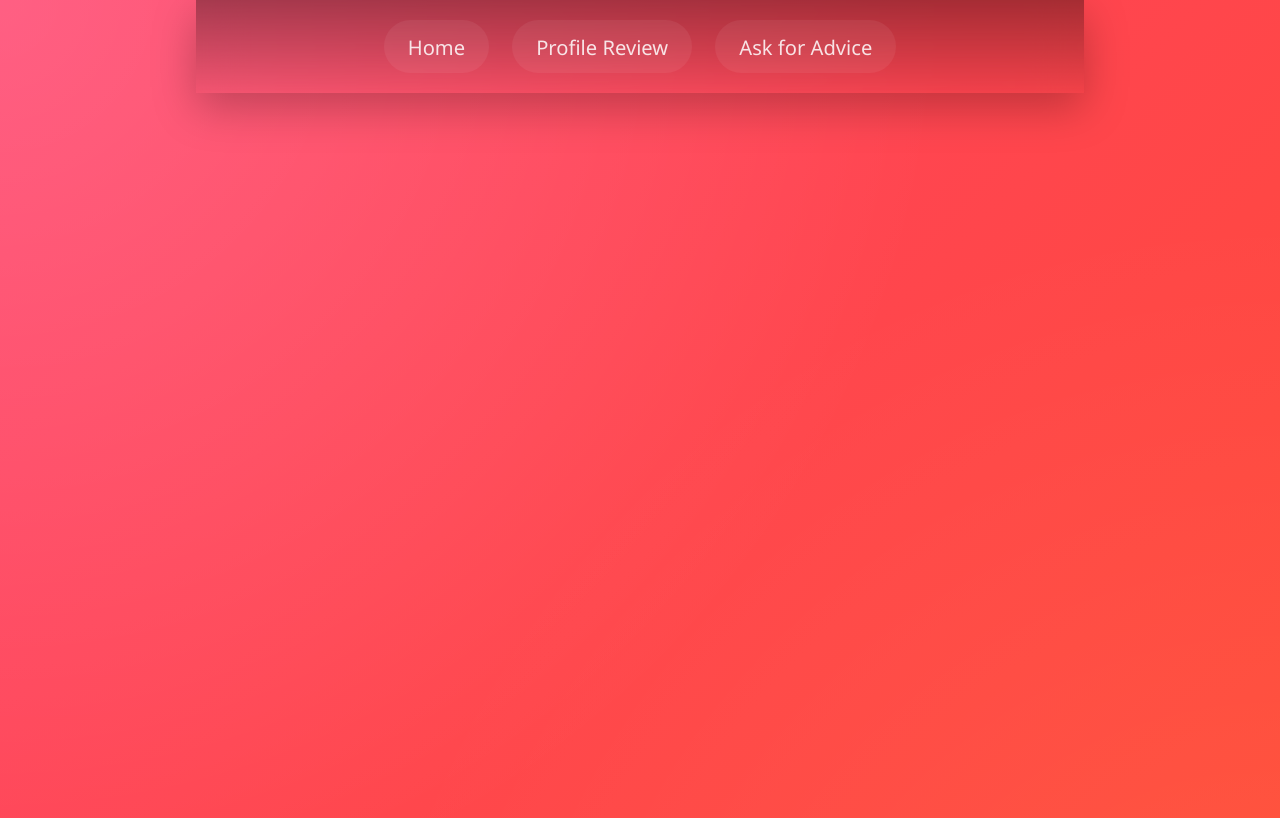
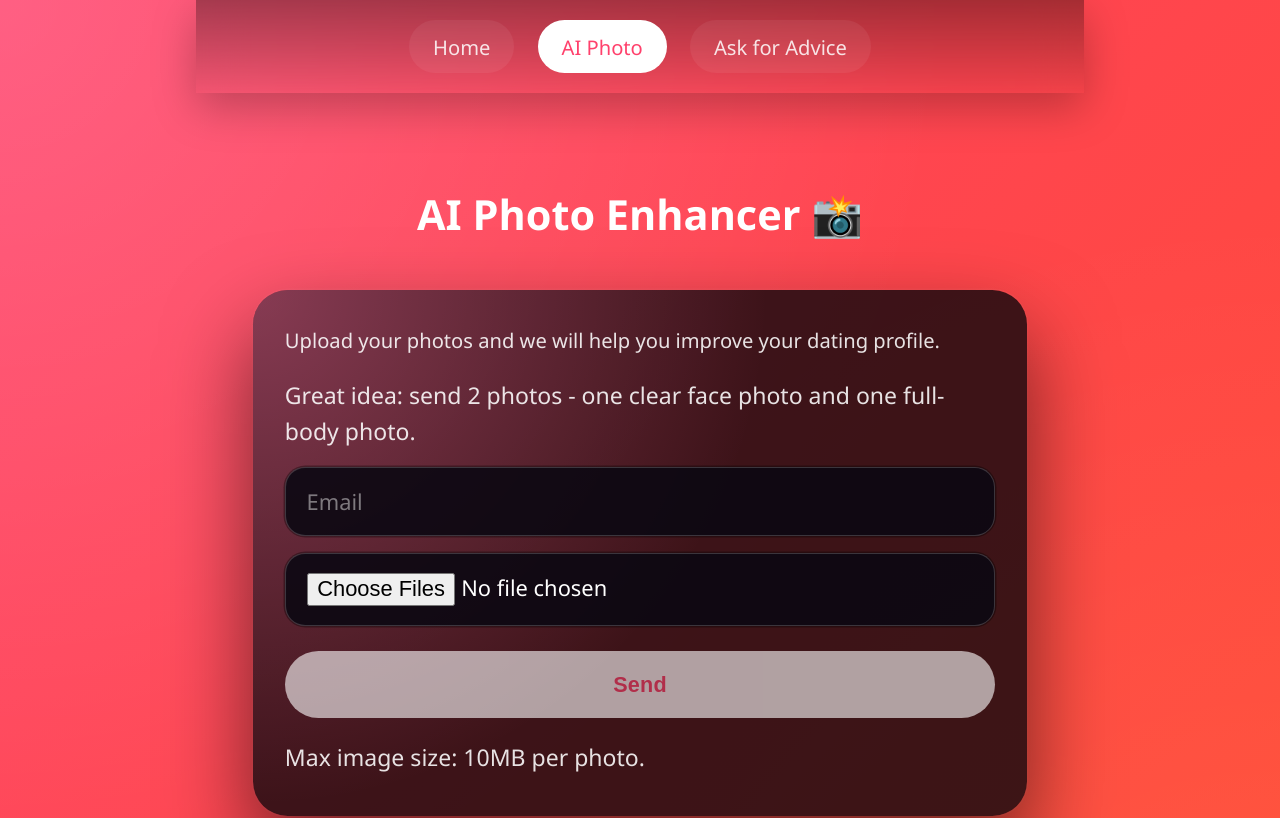
Before and after one commit to SPetrovv/mm-website, a Vue app: page /ai-photo in a window 1280 px wide. Shown: the top 818 px of the page. Built offline with nearby package versions, Linux system fonts and the light colour scheme; the HTML template or start-up script is replaced by a standard one.

Commit message:
multiple photos

```diff
--- a/src/App.vue
+++ b/src/App.vue
@@ -2,7 +2,7 @@
   <div id="app">
     <nav>
       <router-link to="/">Home</router-link>
-      <router-link to="/profile-review">Profile Review</router-link>
+      <router-link to="/ai-photo">AI Photo</router-link>
       <router-link to="/ask-advice">Ask for Advice</router-link>
     </nav>
 
--- a/src/router/index.js
+++ b/src/router/index.js
@@ -1,6 +1,6 @@
 import { createRouter, createWebHistory } from 'vue-router'
 import Home from '../views/Home.vue'
-import ProfileReview from '../views/ProfileReview.vue'
+import AIPhoto from '../views/AIPhoto.vue'
 import AskAdvice from '../views/AskAdvice.vue'
 import StripeSuccess from '../views/StripeSuccess.vue'
 import StripeCancel from '../views/StripeCancel.vue'
@@ -12,9 +12,9 @@ const routes = [
     component: Home
   },
   {
-    path: '/profile-review',
-    name: 'ProfileReview',
-    component: ProfileReview
+    path: '/ai-photo',
+    name: 'AIPhoto',
+    component: AIPhoto
   },
   {
     path: '/ask-advice',
--- a/src/views/ProfileReview.vue
+++ b/src/views/AIPhoto.vue
@@ -1,8 +1,11 @@
 <template>
   <div class="container form-page">
-    <h2>Profile Review 📸</h2>
+    <h2>AI Photo Enhancer 📸</h2>
     <div class="card">
       <p>Upload your photos and we will help you improve your dating profile.</p>
+      <p class="file-count">
+        Great idea: send 2 photos - one clear face photo and one full-body photo.
+      </p>
       <input
         v-model="email"
         placeholder="Email"
@@ -15,6 +18,7 @@
       <input
         type="file"
         accept="image/*"
+        multiple
         @change="handleFileChange"
       />
       <button @click="sendPhotos" :disabled="!email || files.length === 0 || !!errorMessage || uploading || !!emailError">
@@ -29,6 +33,9 @@
       <p v-if="files.length > 0" class="file-count">
         {{ files.length }} file(s) selected
       </p>
+      <p class="file-count">
+        Max image size: 10MB per photo.
+      </p>
     </div>
   </div>
 </template>
@@ -37,7 +44,7 @@
 import { createStripeCheckoutSession } from '../lib/createStripeCheckoutSession'
 
 export default {
-  name: 'ProfileReview',
+  name: 'AIPhoto',
   data() {
     return {
       email: '',
@@ -48,6 +55,9 @@ export default {
     }
   },
   methods: {
+    getMaxImageBytes() {
+      return 10 * 1024 * 1024
+    },
     isValidEmail(email) {
       const re = /^[^\s@]+@[^\s@]+\.[^\s@]+$/
       return re.test(email)
@@ -62,22 +72,22 @@ export default {
     handleFileChange(event) {
       this.errorMessage = ''
       const selectedFiles = Array.from(event.target.files || [])
+      const maxBytes = this.getMaxImageBytes()
 
       if (selectedFiles.length === 0) {
         this.files = []
         return
       }
 
-      const file = selectedFiles[0]
-      const maxBytes = 10 * 1024 * 1024
-      if (file.size > maxBytes) {
+      const oversizedFile = selectedFiles.find((file) => file.size > maxBytes)
+      if (oversizedFile) {
         this.files = []
-        this.errorMessage = 'File is too large. Max size is 10MB.'
+        this.errorMessage = `File "${oversizedFile.name}" is too large. Max size is 10MB per image.`
         if (event.target) event.target.value = ''
         return
       }
 
-      this.files = [file]
+      this.files = selectedFiles
     },
     async uploadToCloudinary(file) {
       const cloudName = import.meta.env.VITE_CLOUDINARY_CLOUD_NAME
@@ -125,17 +135,18 @@ export default {
         return
       }
 
-      const maxBytes = 10 * 1024 * 1024
-      if (this.files[0] && this.files[0].size > maxBytes) {
-        this.errorMessage = 'File is too large. Max size is 10MB.'
+      const maxBytes = this.getMaxImageBytes()
+      const oversizedFile = this.files.find((file) => file.size > maxBytes)
+      if (oversizedFile) {
+        this.errorMessage = `File "${oversizedFile.name}" is too large. Max size is 10MB per image.`
         return
       }
 
       this.uploading = true
       this.errorMessage = ''
-      let photoUrl = ''
+      let photoUrls = []
       try {
-        photoUrl = await this.uploadToCloudinary(this.files[0])
+        photoUrls = await Promise.all(this.files.map((file) => this.uploadToCloudinary(file)))
       } catch (e) {
         this.errorMessage = e?.message || 'Failed to upload image.'
         this.uploading = false
@@ -146,7 +157,8 @@ export default {
         const pending = {
           service: 'profile_review',
           email: this.email,
-          photoUrl,
+          photoUrl: photoUrls[0] || '',
+          photoUrls,
           fileCount: this.files.length
         }
 
--- a/src/views/Home.vue
+++ b/src/views/Home.vue
@@ -42,12 +42,12 @@
         <div class="services-cards">
           <div class="service-card">
             <div class="service-icon">📸</div>
-            <h3>Profile Review</h3>
+            <h3>AI Photo</h3>
             <p>
               Upload your photos and get honest, practical feedback on how to
               improve your dating profile.
             </p>
-            <router-link to="/profile-review">
+            <router-link to="/ai-photo">
               <button class="service-more">Improve My Profile</button>
             </router-link>
           </div>
--- a/src/views/StripeCancel.vue
+++ b/src/views/StripeCancel.vue
@@ -4,8 +4,8 @@
     <div class="card">
       <p>Your payment was canceled. You can try again whenever you are ready.</p>
       <div class="button-group">
-        <router-link to="/profile-review">
-          <button>Profile Review</button>
+        <router-link to="/ai-photo">
+          <button>AI Photo</button>
         </router-link>
         <router-link to="/ask-advice">
           <button>Ask for Advice</button>
```
Also changed, not shown: 2 other files (tests, documents, lock files or other folders).
